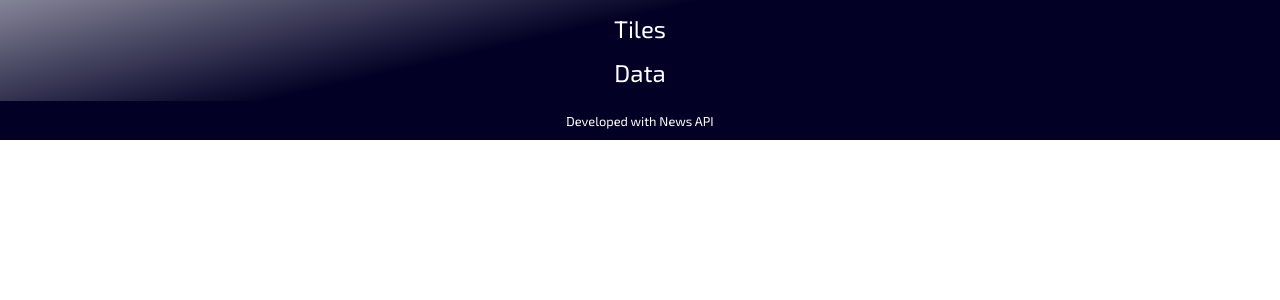
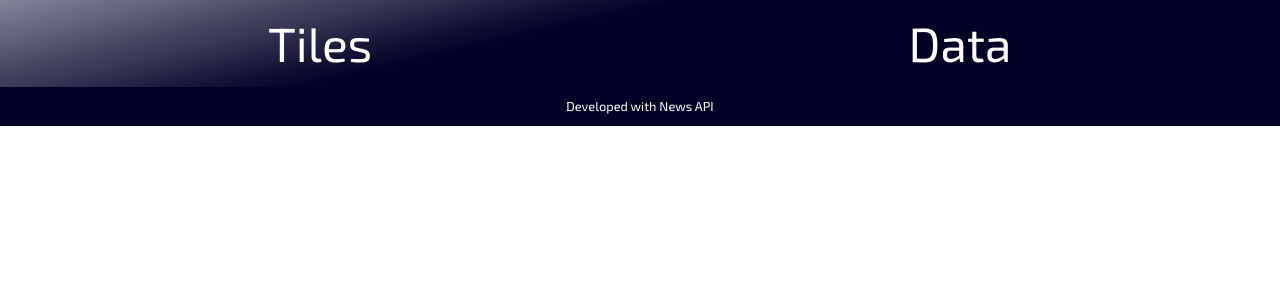
Before and after one commit to noerrm/news-aggregator, an Angular app: page / in a window 1280 px wide. Shown: the top 300 px of the page. Built offline with nearby package versions, Linux system fonts and the light colour scheme.

Commit message:
Style navigation component
- Added css grid.
- Increased font-size.

```diff
--- a/src/app/navigation/navigation.component.sass
+++ b/src/app/navigation/navigation.component.sass
@@ -1,5 +1,9 @@
 \:host
   text-align: center
+
+#navbar ul
+  display: grid
+  grid-template-columns: repeat(2, 50%)
 
 #navbar
   background: linear-gradient(347deg, rgba(2,0,36,1) 59%, rgba(132,132,152,1) 100%)
@@ -10,4 +14,4 @@
 
 .navlink
   color: #ffffff
-  font-size: 1.5em
+  font-size: 3em
```
